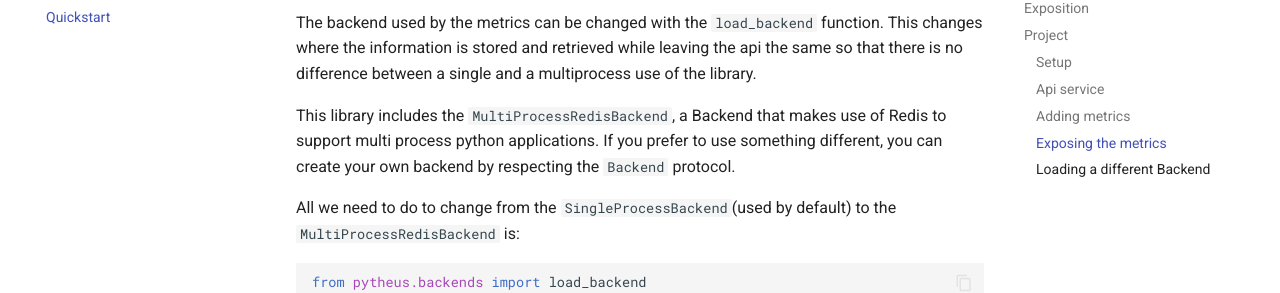
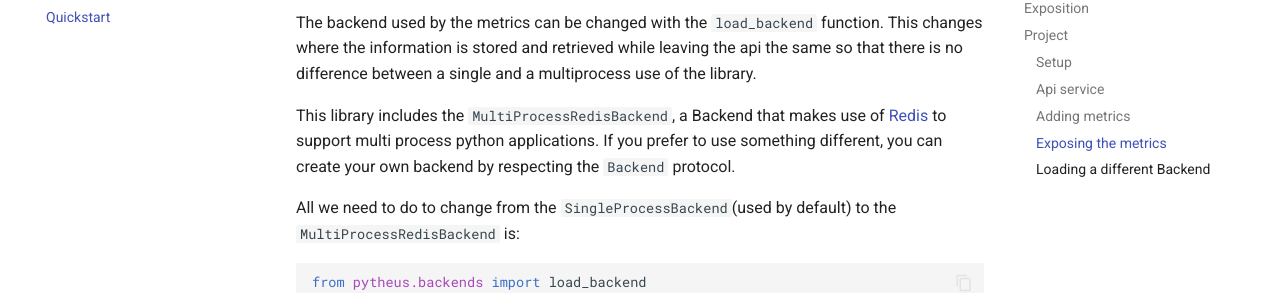
Before and after one commit to Llandy3d/pytheus, an MkDocs documentation site: the page built from docs/quickstart.md, in a window 1280 px wide and 900 px high, scrolled down 6559 px. Shown: the part 154-447 px from the top of the window. Built offline with MkDocs 1.6.1 and Material for MkDocs 9.7.7, drawn with Linux system fonts in a browser that asks for light colours; comment, search, counter and statistics services are not loaded; part of the change alters nothing that is shown.

```diff
--- a/docs/quickstart.md
+++ b/docs/quickstart.md
@@ -281,7 +281,7 @@ app.run(host='0.0.0.0', port=8080)
 
 The backend used by the metrics can be changed with the `load_backend` function. This changes where the information is stored and retrieved while leaving the api the same so that there is no difference between a single and a multiprocess use of the library.
 
-This library includes the `MultiProcessRedisBackend`, a Backend that makes use of Redis to support multi process python applications. If you prefer to use something different, you can create your own backend by respecting the `Backend` protocol.
+This library includes the `MultiProcessRedisBackend`, a Backend that makes use of [Redis](https://redis.io/) to support multi process python applications. If you prefer to use something different, you can create your own backend by respecting the `Backend` protocol.
 
 All we need to do to change from the `SingleProcessBackend`(used by default) to the `MultiProcessRedisBackend` is:
 
```
